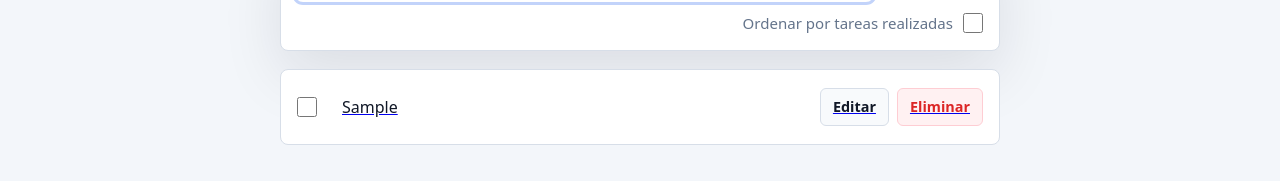
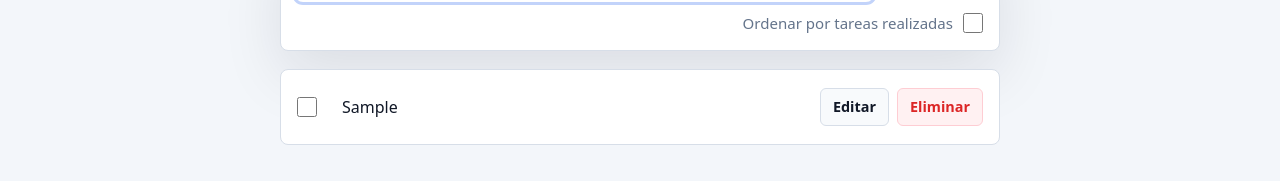
Before and after one commit to MDMGN/todo-react, a React (Vite) app: page / in a window 1280 px wide. Both pictures are taken after typing "Sample" into the empty fields and a click on the button "Agregar". Shown: the part 241-422 px from the top of the page. Built offline with nearby package versions, Linux system fonts and the light colour scheme.

Commit message:
feat: integrate zustand for todos management and refactor components to use new store

```diff
--- a/package.json
+++ b/package.json
@@ -12,7 +12,8 @@
   "dependencies": {
     "react": "^19.2.6",
     "react-dom": "^19.2.6",
-    "react-router-dom": "^7.18.0"
+    "react-router-dom": "^7.18.0",
+    "zustand": "^5.0.14"
   },
   "devDependencies": {
     "@babel/core": "^7.29.0",
--- a/src/components/Home.jsx
+++ b/src/components/Home.jsx
@@ -1,22 +1,30 @@
-import { useContext, useRef } from "react";
+import { useRef } from "react";
 import useTheme from "../theme/useTheme";
-import { TODOContext } from "../context/TODOContext";
 import Input from "./Input";
 import Button from "./Button";
 import TodoList from "./TodoList";
 import EmptyMessage from "./EmptyMessage";
+import useTodosStore from "../store/useTodosStore";
+import useTodos from "../hooks/useTodos";
+import { useShallow } from "zustand/shallow";
 
 export default function Home() {
   const inputRef = useRef();
   const currentTheme = useTheme();
+  // Una de la formas correctas de llamar al estado por selectores dentro de zustand
+  /*  const addTodo = useTodosStore(state=> state.addTodo)
+      const todos = useTodosStore(state=> state.todos)
+ */
+  // La forma  simplificada de llamar al estado y metodos en zustand con "useShallow"
+  const { addTodo, todos } = useTodosStore(
+    useShallow((state) => ({
+      todos: state.todos,
+      addTodo: state.addTodo,
+    })),
+  );
 
-  const {
-    todos,
-    addTodo,
-    isSortCompleted,
-    setIsSortCompleted,
-    sortTodosCompleted,
-  } = useContext(TODOContext);
+  const { isSortCompleted, setIsSortCompleted, sortTodosCompleted } =
+    useTodos(todos);
 
   function handleAddTodo(e) {
     e.preventDefault();
--- a/src/components/TodoItem.jsx
+++ b/src/components/TodoItem.jsx
@@ -1,19 +1,23 @@
 import Button from "./Button";
 import Input from "./Input";
 import useTodo from "../hooks/useTodo";
-import { useContext } from "react";
-import { TODOContext } from "../context/TODOContext";
 import { Link } from "react-router-dom";
+import useTodosStore from "../store/useTodosStore";
+import { useShallow } from "zustand/shallow";
 
 export default function TodoItem({ todo, theme }) {
-  const { updateTodo, removeTodo } = useContext(TODOContext);
+  const { updateTodo, removeTodo } = useTodosStore(
+    useShallow((state) => ({
+      updateTodo: state.updateTodo,
+      removeTodo: state.removeTodo,
+    })),
+  );
   const { id, title } = todo;
   const { isEditing, onEdit, inputRef } = useTodo(todo, updateTodo);
   const btnEditTitle = isEditing ? "Guardar" : "Editar";
 
   return (
-    <Link
-      to={`/${id}`}
+    <div
       className={`${theme.todoItem}${isEditing ? " todo-item-editing" : ""}${
         todo.completed ? " todo-item-completed" : ""
       }`}
@@ -26,6 +30,14 @@ export default function TodoItem({ todo, theme }) {
         checked={todo.completed}
         onChange={() => updateTodo({ ...todo, completed: !todo.completed })}
       />
+      <Link
+        to={`/${id}`}
+        onClick={(e) => {
+          if (isEditing) {
+            e.preventDefault();
+          }
+        }}
+      >
         <Input
           id={`todo-${id}`}
           name={`todo-${id}`}
@@ -35,6 +47,8 @@ export default function TodoItem({ todo, theme }) {
           valueInitial={title}
           ariaLabel={`Tarea: ${title}`}
         />
+      </Link>
+
       <div className="todo-actions">
         <Button
           onClick={() => onEdit(inputRef.current.value.trim())}
@@ -51,6 +65,6 @@ export default function TodoItem({ todo, theme }) {
           ariaLabel={`Eliminar tarea: ${title}`}
         />
       </div>
-    </Link>
+    </div>
   );
 }
--- a/src/main.jsx
+++ b/src/main.jsx
@@ -2,17 +2,13 @@ import { StrictMode } from "react";
 import { createRoot } from "react-dom/client";
 import "./index.css";
 import App from "./App.jsx";
-import { TODOProvider } from "./context/TODOContext.jsx";
 import { ThemeProvider } from "./context/ThemeContext.jsx";
 
 createRoot(document.getElementById("root")).render(
   <StrictMode>
     {/**Theme Provider */}
     <ThemeProvider>
-      {/**Todos Provider */}
-      <TODOProvider>
-        <App />
-      </TODOProvider>
+      <App />
     </ThemeProvider>
   </StrictMode>,
 );
--- a/src/pages/TodoPage.jsx
+++ b/src/pages/TodoPage.jsx
@@ -1,12 +1,11 @@
-import { useContext } from "react";
 import { useParams } from "react-router-dom";
-import { TODOContext } from "../context/TODOContext";
 import EmptyMessage from "../components/EmptyMessage";
 import { DateFormat } from "../helpers/helpers";
+import useTodosStore from "../store/useTodosStore";
 
 export default function TodoPage() {
   const { id } = useParams();
-  const { getTodo } = useContext(TODOContext);
+  const getTodo = useTodosStore((state) => state.getTodo);
   const todo = getTodo(id);
   if (!todo) {
     return <EmptyMessage />;
--- /dev/null
+++ b/src/store/useTodosStore.js
@@ -0,0 +1,37 @@
+import { create } from "zustand";
+import { getTodosStore, updateTodoStore } from "./todo-store";
+
+const useTodosStore = create((set, get) => ({
+  todos: getTodosStore(),
+  getTodo: (id) => get().todos?.find((todo) => todo.id === id),
+  addTodo: ({ title, onCompleted }) => {
+    const newTodo = {
+      id: Date.now().toString(36),
+      title: title,
+      createdAt: Date.now(),
+      completed: false,
+    };
+    const updatedTodos = [...get().todos, newTodo];
+    set({ todos: updatedTodos });
+    updateTodoStore(updatedTodos);
+    onCompleted?.();
+  },
+  updateTodo: (newTodo) => {
+    const updatedTodos = get().todos.map((todo) =>
+      todo.id === newTodo.id ? newTodo : todo,
+    );
+    set({
+      todos: updatedTodos,
+    });
+    updateTodoStore(updatedTodos);
+  },
+  removeTodo: (todoId) => {
+    const updatedTodos = get().todos.filter((todo) => todo.id !== todoId);
+    set({
+      todos: updatedTodos,
+    });
+    updateTodoStore(updatedTodos);
+  },
+}));
+
+export default useTodosStore;
```
Also changed, not shown: index.html (line endings or trailing spaces), 1 other file (tests, documents, lock files or other folders). Lines whose indentation alone changed are shown as unchanged.
